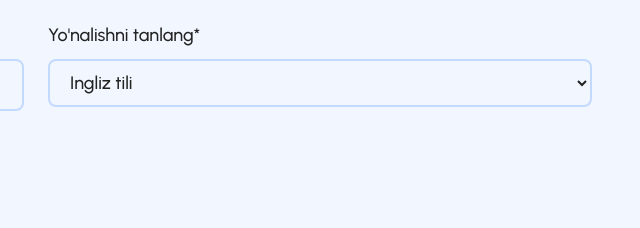
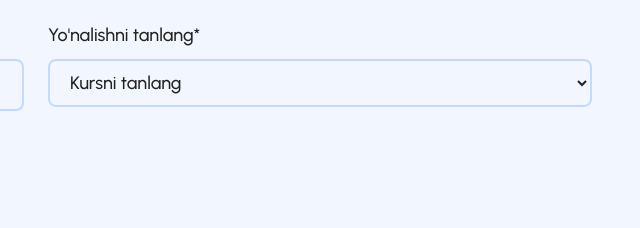
Before and after one commit to YaxyobekUz/webking-lc, a website: page index.html in a window 1280 px wide. Shown: the part 5319-5547 px from the top of the page, 604-1244 px from the left. Drawn offline with nearby package versions, Linux system fonts and the light colour scheme.

Commit message:
add extra options to main form

```diff
--- a/index.html
+++ b/index.html
@@ -892,12 +892,17 @@
             <label class="w-full space-y-2.5">
               <span class="block">Yo'nalishni tanlang*</span>
               <select class="js-class-select" required>
+                <option selected disabled value="Belgilanmagan">Kursni tanlang</option>
                 <option value="Dasturlash">Dasturlash</option>
-                <option selected value="Ingliz tili">Ingliz tili</option>
+                <option value="Google sheets">Google sheets 0dan dastur yaratishgacha</option>
+                <option value="Prizdent maktab tayyorlov">Prizdent maktab tayyorlov</option>
+                <option value="Ingliz tili">Ingliz tili</option>
                 <option value="Rus tili">Rus tili</option>
                 <option value="Koreys tili">Koreys tili</option>
+                <option value="Ona tili">Ona tili</option>
                 <option value="Matematika">Matematika</option>
                 <option value="Fizika">Fizika</option>
+                <option value="Tarix">Tarix</option>
                 <option value="Biologiya">Biologiya</option>
                 <option value="Kimyo">Kimyo</option>
               </select>
```
